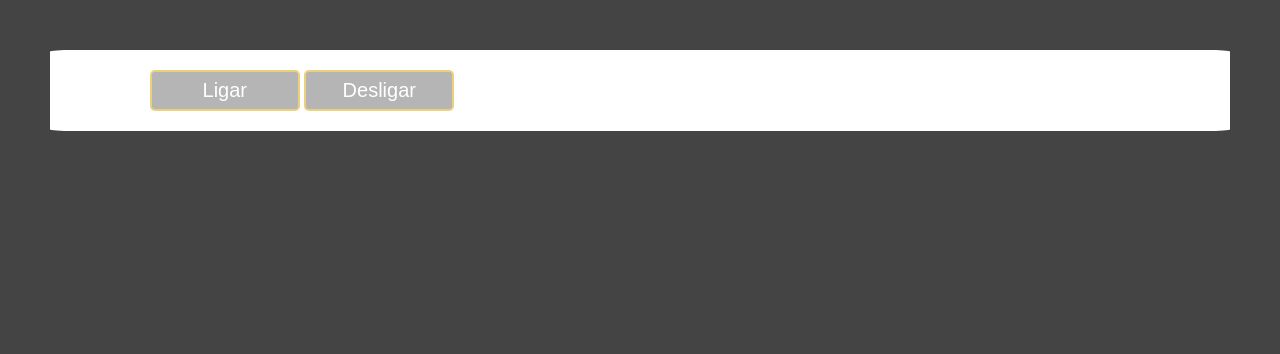
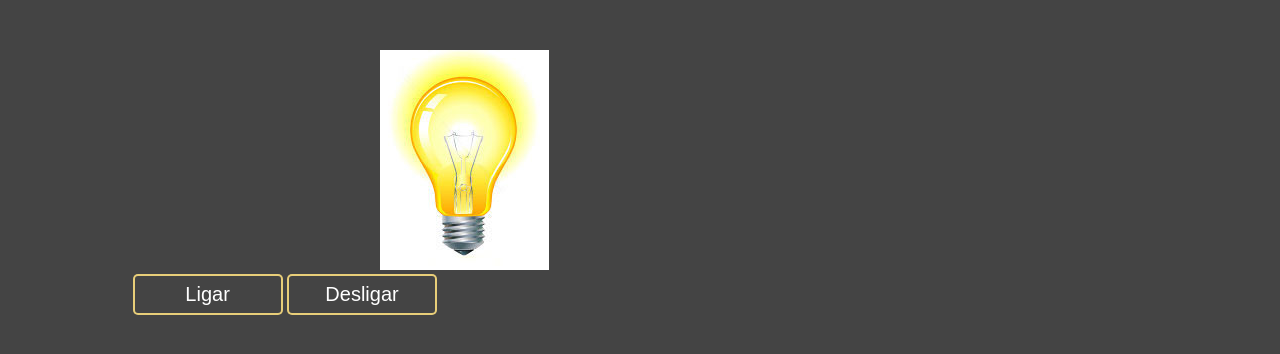
Before and after one commit to desireebarretti/lampadas, a plain HTML site: page index.html in a window 1280 px wide. Drawn offline with Linux system fonts and the light colour scheme.

Commit message:
Tentando resolver o bug das imgs

```diff
--- a/index.html
+++ b/index.html
@@ -1,5 +1,6 @@
 <!DOCTYPE html>
 <html lang="pt-br">
+
 <head>
     <meta charset="UTF-8">
     <meta http-equiv="X-UA-Compatible" content="IE=edge">
@@ -7,17 +8,19 @@
     <link rel="stylesheet" href="styles.css">
     <title>Lampadas</title>
 </head>
+
 <body>
-    <main>
-        <!-- <img src="" class="img-lampada-acesa">
-        <img src="" class="img-lampada-apagada"> -->
-        <span id="img"></span>
 
-        <div class="botoes">
-            <input type="button" value="Ligar" onclick="ligar()">
-            <input type="button" value="Desligar" onclick="desligar()">
-        </div>
-    </main>
+    <section id="foto">
+        <img src="img/lampada-acesa.jpg" alt="" id="img" ondblclick="quebrar()">
+    </section>
+
+    <div class="botoes">
+        <input type="button" value="Ligar" onclick="ligar()">
+        <input type="button" value="Desligar" onclick="desligar()">
+    </div>
+
     <script src="js.js"></script>
 </body>
+
 </html>
--- a/js.js
+++ b/js.js
@@ -1,7 +1,5 @@
-// let imgLampadaAcesa = document.querySelector(".img-lampada-acesa").src = "img/lampada-acesa.jpg"
-// let imgLampadaApagada = document.querySelector(".img-lampada").src = "img/lampada-apagada.jpg"
-
-let spanImg = document.querySelector("#img")
+let foto = document.querySelector('#foto')
+let img = document.querySelector('#img')
 
 function ligar() {
 
--- a/styles.css
+++ b/styles.css
@@ -8,12 +8,12 @@ body {
     background-color: #444;
     padding: 50px;
 }
-
+/*
 main {
     border-radius: 2%;
     background-color: #fff;
     padding: 20px;
-}
+} */
 
 img {
     position: relative;
```
